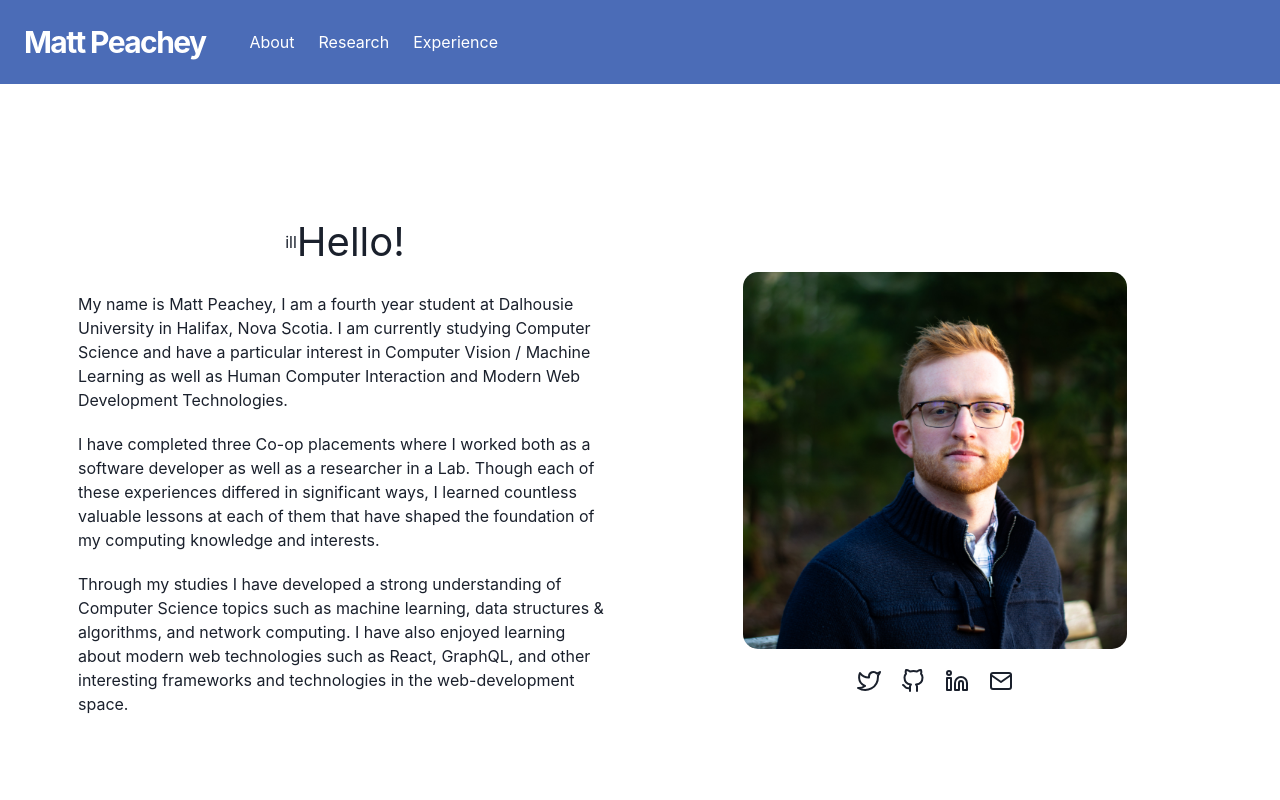
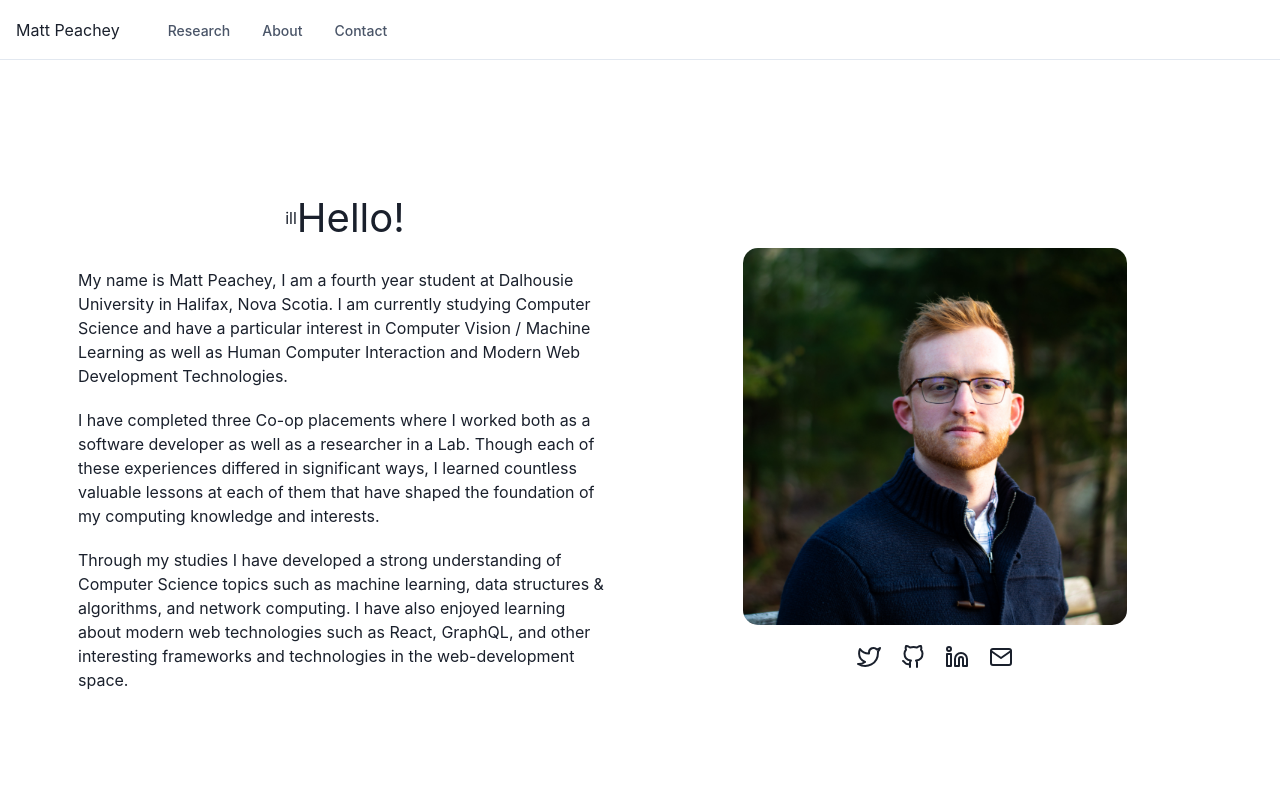
Before and after one commit to peacheym/PeacheyWeb, a React (Create React App) app: page / in a window 1280 px wide. Shown: the top 800 px of the page. Built offline with nearby package versions, Linux system fonts and the light colour scheme; a web font is replaced by a local one.

Commit message:
Update NavBar to use new component.

```diff
--- a/package.json
+++ b/package.json
@@ -4,6 +4,7 @@
   "private": true,
   "dependencies": {
     "@babel/eslint-parser": "^7.13.14",
+    "@chakra-ui/icons": "^1.1.1",
     "@chakra-ui/react": "^1.6.0",
     "@emotion/react": "^11.1.5",
     "@emotion/styled": "^11.3.0",
--- a/src/App.js
+++ b/src/App.js
@@ -1,17 +1,17 @@
 import React from "react";
 import { ChakraProvider, theme } from "@chakra-ui/react";
 
-import Header from "./Header";
 import About from "./About";
 import Research from "./Research";
 import Experience from "./Experience";
 import Footer from "./Footer";
 import Construction from "./Construction";
+import NavBar from "./NavBar";
 
 function App() {
   return (
     <ChakraProvider theme={theme}>
-      <Header />
+      <NavBar />
       <About />
       <Research />
       <Experience />
--- a/src/Header.js
+++ /dev/null
@@ -1,57 +0,0 @@
-import React from 'react'
-import { Box, Heading, Flex, Text, Link } from '@chakra-ui/react'
-
-const MenuItems = ({ children }) => (
-  <Text mt={{ base: 4, md: 0 }} ml={6} display="block">
-    <Link href={'#' + children}>{children}</Link>
-  </Text>
-)
-
-const Header = props => {
-  const [show, setShow] = React.useState(false)
-  const handleToggle = () => setShow(!show)
-
-  return (
-    <Flex
-      as="nav"
-      align="center"
-      justify="space-between"
-      wrap="wrap"
-      padding="1.5rem"
-      bg="#4b6cb7"
-      color="white"
-      {...props}
-    >
-      <Flex align="center" mr={5}>
-        <Heading as="h1" size="lg" letterSpacing={'-.1rem'}>
-          Matt Peachey
-        </Heading>
-      </Flex>
-
-      <Box display={{ base: 'block', md: 'none' }} onClick={handleToggle}>
-        <svg
-          fill="white"
-          width="12px"
-          viewBox="0 0 20 20"
-          xmlns="http://www.w3.org/2000/svg"
-        >
-          <title>Menu</title>
-          <path d="M0 3h20v2H0V3zm0 6h20v2H0V9zm0 6h20v2H0v-2z" />
-        </svg>
-      </Box>
-
-      <Box
-        display={{ sm: show ? 'block' : 'none', md: 'flex' }}
-        width={{ sm: 'full', md: 'auto' }}
-        alignItems="center"
-        flexGrow={1}
-      >
-        <MenuItems>About</MenuItems>
-        <MenuItems>Research</MenuItems>
-        <MenuItems>Experience</MenuItems>
-      </Box>
-    </Flex>
-  )
-}
-
-export default Header
--- /dev/null
+++ b/src/NavBar.js
@@ -0,0 +1,243 @@
+import {
+  Box,
+  Flex,
+  Text,
+  IconButton,
+  Button,
+  Stack,
+  Collapse,
+  Icon,
+  Link,
+  Popover,
+  PopoverTrigger,
+  PopoverContent,
+  useColorModeValue,
+  useBreakpointValue,
+  useDisclosure,
+} from "@chakra-ui/react";
+import {
+  HamburgerIcon,
+  CloseIcon,
+  ChevronDownIcon,
+  ChevronRightIcon,
+} from "@chakra-ui/icons";
+
+export default function NavBar() {
+  const { isOpen, onToggle } = useDisclosure();
+
+  return (
+    <Box>
+      <Flex
+        bg={useColorModeValue("white", "gray.800")}
+        color={useColorModeValue("gray.600", "white")}
+        minH={"60px"}
+        py={{ base: 2 }}
+        px={{ base: 4 }}
+        borderBottom={1}
+        borderStyle={"solid"}
+        borderColor={useColorModeValue("gray.200", "gray.900")}
+        align={"center"}
+      >
+        <Flex
+          flex={{ base: 1, md: "auto" }}
+          ml={{ base: -2 }}
+          display={{ base: "flex", md: "none" }}
+        >
+          <IconButton
+            onClick={onToggle}
+            icon={
+              isOpen ? <CloseIcon w={3} h={3} /> : <HamburgerIcon w={5} h={5} />
+            }
+            variant={"ghost"}
+            aria-label={"Toggle Navigation"}
+          />
+        </Flex>
+        <Flex flex={{ base: 1 }} justify={{ base: "center", md: "start" }}>
+          <Text
+            textAlign={useBreakpointValue({ base: "center", md: "left" })}
+            fontFamily={"heading"}
+            color={useColorModeValue("gray.800", "white")}
+          >
+            Matt Peachey
+          </Text>
+
+          <Flex display={{ base: "none", md: "flex" }} ml={10}>
+            <DesktopNav />
+          </Flex>
+        </Flex>
+      </Flex>
+
+      <Collapse in={isOpen} animateOpacity>
+        <MobileNav />
+      </Collapse>
+    </Box>
+  );
+}
+
+const DesktopNav = () => {
+  const linkColor = useColorModeValue("gray.600", "gray.200");
+  const linkHoverColor = useColorModeValue("gray.800", "white");
+  const popoverContentBgColor = useColorModeValue("white", "gray.800");
+
+  return (
+    <Stack direction={"row"} spacing={4}>
+      {NAV_ITEMS.map((navItem) => (
+        <Box key={navItem.label}>
+          <Popover trigger={"hover"} placement={"bottom-start"}>
+            <PopoverTrigger>
+              <Link
+                p={2}
+                href={navItem.href ?? "#"}
+                fontSize={"sm"}
+                fontWeight={500}
+                color={linkColor}
+                _hover={{
+                  textDecoration: "none",
+                  color: linkHoverColor,
+                }}
+              >
+                {navItem.label}
+              </Link>
+            </PopoverTrigger>
+
+            {navItem.children && (
+              <PopoverContent
+                border={0}
+                boxShadow={"xl"}
+                bg={popoverContentBgColor}
+                p={4}
+                rounded={"xl"}
+                minW={"sm"}
+              >
+                <Stack>
+                  {navItem.children.map((child) => (
+                    <DesktopSubNav key={child.label} {...child} />
+                  ))}
+                </Stack>
+              </PopoverContent>
+            )}
+          </Popover>
+        </Box>
+      ))}
+    </Stack>
+  );
+};
+
+const DesktopSubNav = ({ label, href, subLabel }) => {
+  return (
+    <Link
+      href={href}
+      role={"group"}
+      display={"block"}
+      p={2}
+      rounded={"md"}
+      _hover={{ bg: useColorModeValue("pink.50", "gray.900") }}
+    >
+      <Stack direction={"row"} align={"center"}>
+        <Box>
+          <Text
+            transition={"all .3s ease"}
+            _groupHover={{ color: "pink.400" }}
+            fontWeight={500}
+          >
+            {label}
+          </Text>
+          <Text fontSize={"sm"}>{subLabel}</Text>
+        </Box>
+        <Flex
+          transition={"all .3s ease"}
+          transform={"translateX(-10px)"}
+          opacity={0}
+          _groupHover={{ opacity: "100%", transform: "translateX(0)" }}
+          justify={"flex-end"}
+          align={"center"}
+          flex={1}
+        >
+          <Icon color={"pink.400"} w={5} h={5} as={ChevronRightIcon} />
+        </Flex>
+      </Stack>
+    </Link>
+  );
+};
+
+const MobileNav = () => {
+  return (
+    <Stack
+      bg={useColorModeValue("white", "gray.800")}
+      p={4}
+      display={{ md: "none" }}
+    >
+      {NAV_ITEMS.map((navItem) => (
+        <MobileNavItem key={navItem.label} {...navItem} />
+      ))}
+    </Stack>
+  );
+};
+
+const MobileNavItem = ({ label, children, href }) => {
+  const { isOpen, onToggle } = useDisclosure();
+
+  return (
+    <Stack spacing={4} onClick={children && onToggle}>
+      <Flex
+        py={2}
+        as={Link}
+        href={href ?? "#"}
+        justify={"space-between"}
+        align={"center"}
+        _hover={{
+          textDecoration: "none",
+        }}
+      >
+        <Text
+          fontWeight={600}
+          color={useColorModeValue("gray.600", "gray.200")}
+        >
+          {label}
+        </Text>
+        {children && (
+          <Icon
+            as={ChevronDownIcon}
+            transition={"all .25s ease-in-out"}
+            transform={isOpen ? "rotate(180deg)" : ""}
+            w={6}
+            h={6}
+          />
+        )}
+      </Flex>
+
+      <Collapse in={isOpen} animateOpacity style={{ marginTop: "0!important" }}>
+        <Stack
+          mt={2}
+          pl={4}
+          borderLeft={1}
+          borderStyle={"solid"}
+          borderColor={useColorModeValue("gray.200", "gray.700")}
+          align={"start"}
+        >
+          {children &&
+            children.map((child) => (
+              <Link key={child.label} py={2} href={child.href}>
+                {child.label}
+              </Link>
+            ))}
+        </Stack>
+      </Collapse>
+    </Stack>
+  );
+};
+
+const NAV_ITEMS = [
+  {
+    label: "Research",
+    href: "research",
+  },
+  {
+    label: "About",
+    href: "about",
+  },
+  {
+    label: "Contact",
+    href: "contact",
+  },
+];
```
Also changed, not shown: 1 other file (tests, documents, lock files or other folders).
